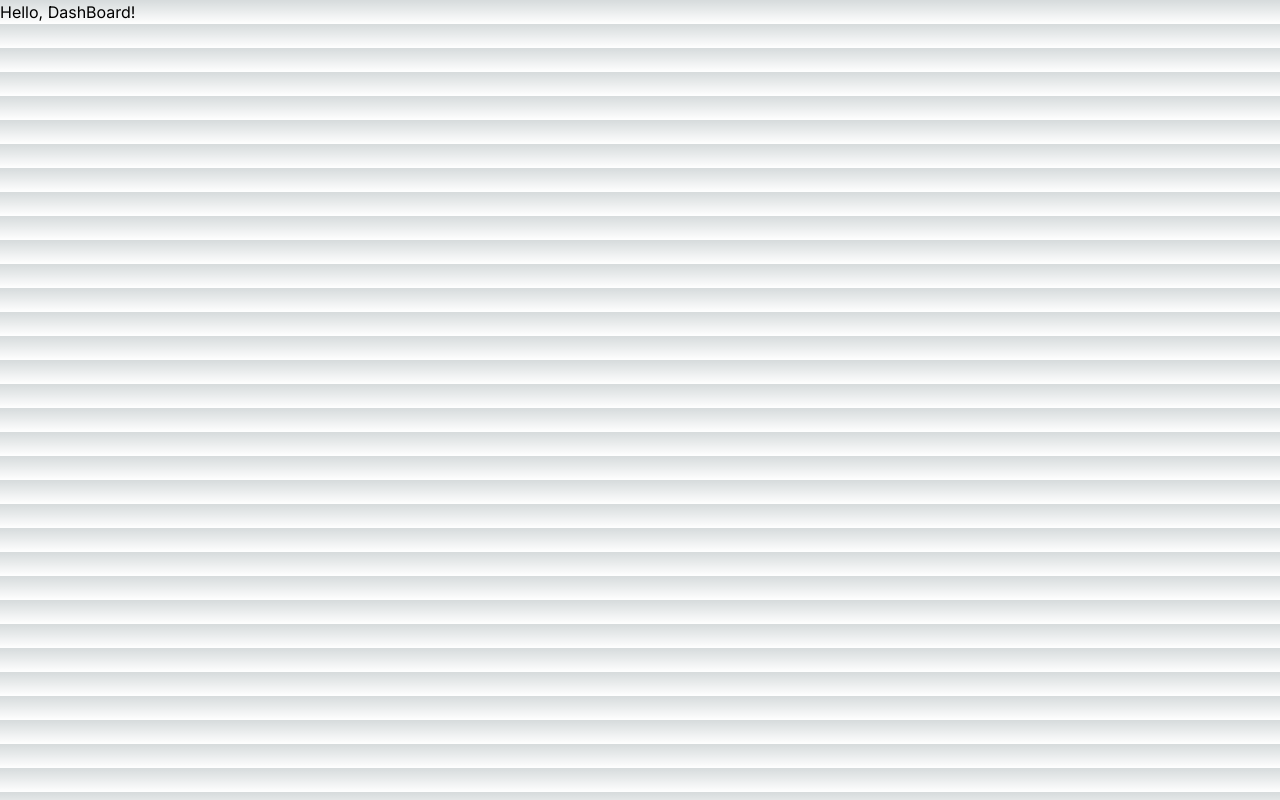
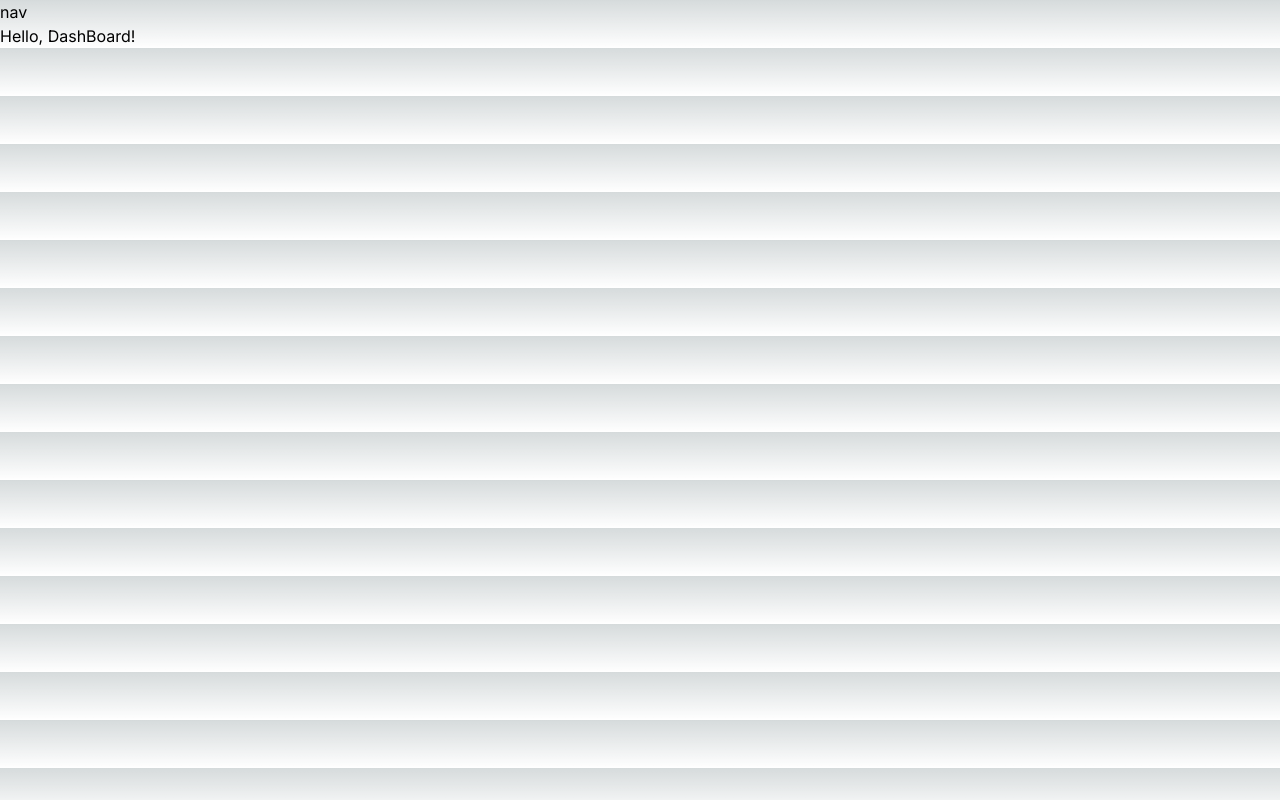
Before and after one commit to zcrchong/next-study-app, a Next.js app: page /dashboard in a window 1280 px wide. Built offline with nearby package versions, Linux system fonts and the light colour scheme.

Commit message:
feat: layout test

```diff
--- /dev/null
+++ b/app/dashboard/layout.js
@@ -0,0 +1,10 @@
+export default function DashboardLayout({
+    children,
+  }) {
+    return (
+      <section>
+        <nav>nav</nav>
+        {children}
+      </section>
+    )
+  }
--- a/app/dashboard/page.js
+++ b/app/dashboard/page.js
@@ -1,3 +1,3 @@
-export default function Page() {
+export default function Pages() {
     return <h1>Hello, DashBoard!</h1>
   }
```
